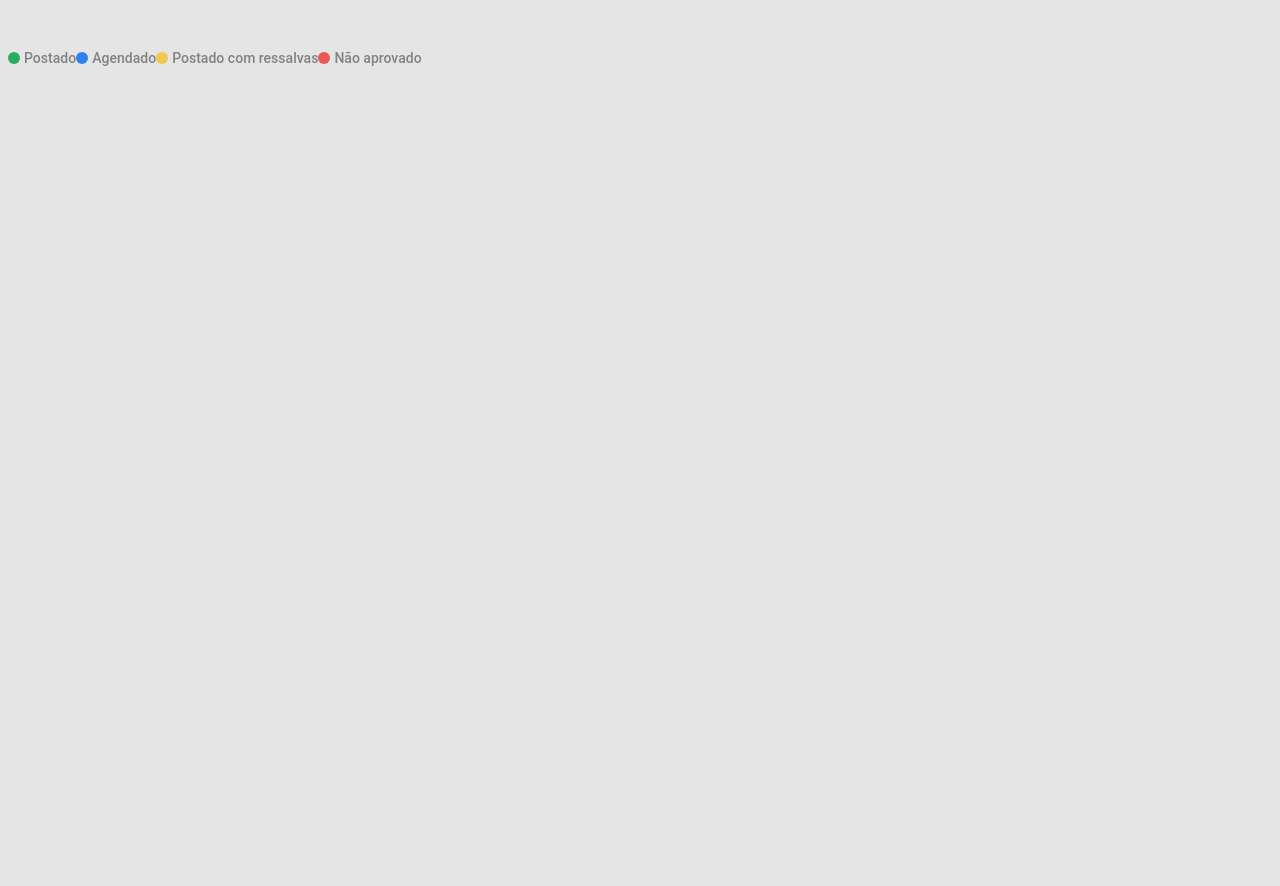
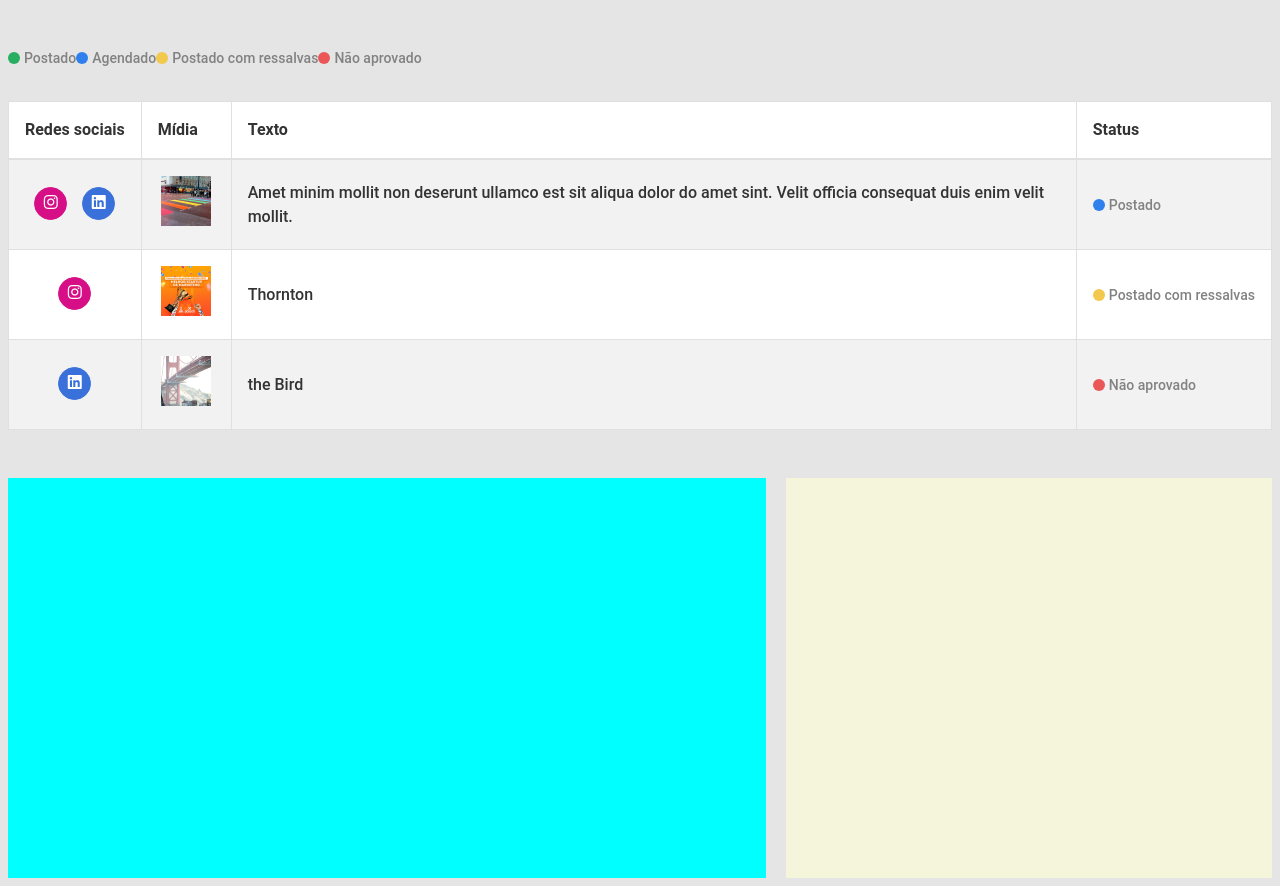
Before and after one commit to SteveJamerson/mlabs, an Angular app: page / in a window 1280 px wide. Shown: the part 1106-1992 px from the top of the page. Before the commit the page ends 1215 px from the top, so only its background shows below. Built offline with nearby package versions, Linux system fonts and the light colour scheme.

Commit message:
styles -> atoms: table, scroll

```diff
--- a/src/app/app.component.html
+++ b/src/app/app.component.html
@@ -91,4 +91,83 @@
   <p class="ui-status ui-status-warn"> Postado com ressalvas </p>
   <p class="ui-status ui-status-alert"> Não aprovado </p>
   <br><br>
+  <div class="ui-table-responsive">
+    <table class="ui-table">
+      <thead>
+        <tr>
+          <th scope="col">Redes sociais</th>
+          <th scope="col">Mídia</th>
+          <th scope="col">Texto</th>
+          <th scope="col">Status</th>
+        </tr>
+      </thead>
+      <tbody>
+        <tr>
+          <th scope="row">
+            <button class="ui-button-icon ui-brands-instagram-bg"><i class="fab fa-instagram"></i></button>
+            <button class="ui-button-icon ui-brands-linkedin-bg"><i class="fab fa-linkedin"></i></button>
+          </th>
+          <td>
+            <img src="./../assets/images/Rectangle 12.png" alt="" />
+          </td>
+          <td>
+            Amet minim mollit non deserunt ullamco est sit aliqua dolor do amet
+            sint. Velit officia consequat duis enim velit mollit.
+          </td>
+          <td><span class="ui-status ui-status-success"> Postado </span></td>
+        </tr>
+        <tr>
+          <th scope="row">
+            <button class="ui-button-icon ui-brands-instagram-bg"><i class="fab fa-instagram"></i></button>
+          </th>
+          <td>
+            <img src="./../assets/images/Rectangle 13.png" alt="" />
+          </td>
+          <td>Thornton</td>
+          <td>
+            <span class="ui-status ui-status-warn"> Postado com ressalvas </span>
+          </td>
+        </tr>
+        <tr>
+          <th scope="row">
+            <button class="ui-button-icon ui-brands-linkedin-bg"><i class="fab fa-linkedin"></i></button>
+          </th>
+          <td>
+            <img src="./../assets/images/Rectangle 14.png" alt="" />
+          </td>
+          <td>the Bird</td>
+          <td>
+            <span class="ui-status ui-status-alert"> Não aprovado </span>
+          </td>
+        </tr>
+      </tbody>
+    </table>
+  </div>
+  <br><br>
+  <div class="ui-scroll">
+    <div class="ui-scroll__content" #scroll>
+      <div class="ui-scroll__item">
+        <div style="height: 400px; width: 100%; background-color: aqua"></div>
+      </div>
+      <div class="ui-scroll__item">
+        <div style="height: 400px; width: 100%; background-color: beige"></div>
+      </div>
+      <div class="ui-scroll__item">
+        <div
+          style="height: 400px; width: 100%; background-color: cornflowerblue"
+        ></div>
+      </div>
+      <div class="ui-scroll__item">
+        <div style="height: 400px; width: 100%; background-color: aqua"></div>
+      </div>
+      <div class="ui-scroll__item">
+        <div style="height: 400px; width: 100%; background-color: beige"></div>
+      </div>
+      <div class="ui-scroll__item">
+        <div
+          style="height: 400px; width: 100%; background-color: cornflowerblue"
+        ></div>
+      </div>
+    </div>
+  </div>
 </router-outlet>
--- /dev/null
+++ b/src/app/shared/styles/_scroll.scss
@@ -0,0 +1,22 @@
+.ui-scroll {
+  @include size(auto, 100%);
+  &__content {
+    display: flex;
+    overflow-x: scroll;
+    scroll-snap-type: x mandatory;
+    -webkit-overflow-scrolling: touch;
+    scroll-behavior: smooth;
+    outline: none;
+    cursor: grab;
+    &:active {
+      cursor: grabbing;
+    }
+  }
+  &__item{
+    flex: none;
+    @include size(auto, 60%);
+    pointer-events: none;
+    margin-right: 20px;
+    scroll-snap-align: start;
+  }
+}
--- /dev/null
+++ b/src/app/shared/styles/_tables.scss
@@ -0,0 +1,46 @@
+.ui-table {
+  width: 100%;
+  background-color: transparent;
+  border: $border-width solid $gray-500;
+  color: $body-color;
+  overflow: auto;
+  min-width: 772px;
+  & thead {
+    background-color: $white;
+    & th {
+      text-align: left;
+      border-bottom-width: 2px;
+    }
+  }
+  & tbody {
+    tr:nth-child(even) {
+      background-color: $white;
+    }
+    tr:nth-child(odd) {
+      background-color: #F2F2F2;;
+    }
+  }
+  & td,
+  th {
+    padding: 16px;
+    vertical-align: middle;
+    border: $border-width solid $gray-200;
+    min-width: 90px;
+    text-align: center;
+    white-space: nowrap;
+  }
+  & td:last-child {
+    text-align: left;
+  }
+  & td:nth-last-of-type(2) {
+    white-space: pre-line;
+    text-align: left;
+  }
+}
+@media screen and (max-width: 772px) {
+  .ui-table-responsive {
+    overflow-x: auto;
+    display: block;
+    width: 100%;
+  }
+}
--- a/src/styles.scss
+++ b/src/styles.scss
@@ -6,7 +6,9 @@
 @import './app/shared/styles/utilities/text';
 @import './app/shared/styles/utilities/colors';
 @import './app/shared/styles/reset';
+@import './app/shared/styles/scroll';
 @import './app/shared/styles/avatar';
 @import './app/shared/styles/buttons';
 @import './app/shared/styles/form';
 @import './app/shared/styles/status';
+@import './app/shared/styles/tables';
```
Also changed, not shown: 2 other files (tests, documents, lock files or other folders).
